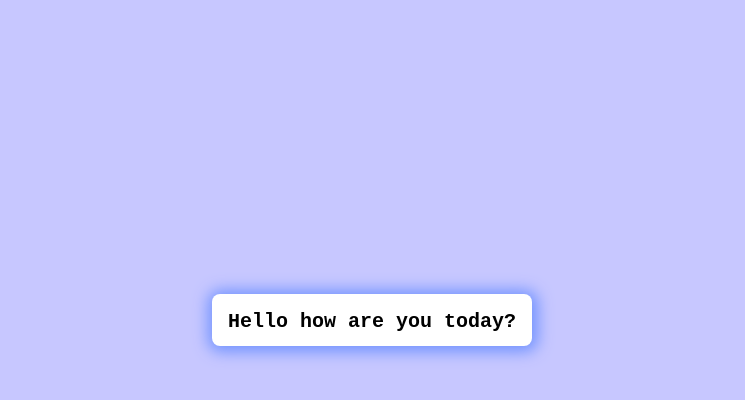
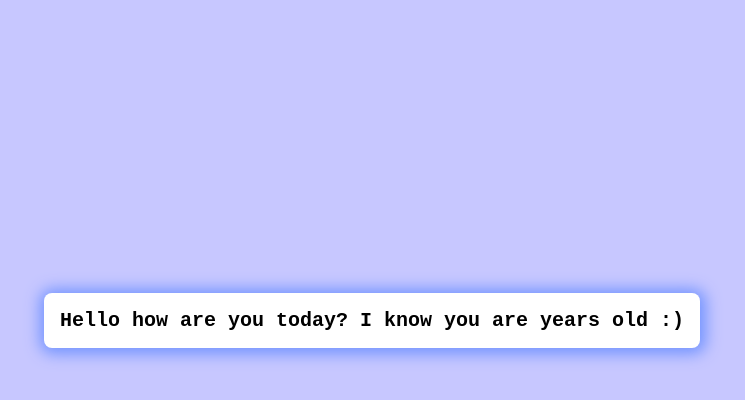
Before and after one commit to franc51/greeter2000, a plain HTML site: page index.html in a window 1280 px wide. Both pictures are taken after a click on the button "Greet me". Shown: the whole page, without its empty margins (268-1013 px from the left). Drawn offline with Linux system fonts and the light colour scheme.

Commit message:
added age functionality

```diff
--- a/script.js
+++ b/script.js
@@ -17,6 +17,8 @@ button.addEventListener("click", () => {
     let container = document.getElementById("container");
     container.style.display = "none";
     body.appendChild(newdiv);
-    let text = document.createTextNode("Hello " + fname + " " + lname + " how are you today?");
+    let text = document.createTextNode("Hello " + fname + " " + lname + " how are you today? ");
+    let secondtext = document.createTextNode("I know you are " + age + " years old :)");
     newdiv.appendChild(text);
+    newdiv.appendChild(secondtext);
 })
--- a/style.css
+++ b/style.css
@@ -45,11 +45,11 @@ button {
 
 .greeter {
     background-color: rgb(255, 255, 255);
-    height: 1.2rem;
     border-radius: 0.5rem;
     display: none;
     box-shadow: 1px 1px 15px 5px rgb(115, 148, 255);
     font-size: 20px;
     font-weight: 600;
     padding: 1rem;
+    margin: 1rem;
 }
```
Also changed, not shown: index.html (+2 -2 lines).
